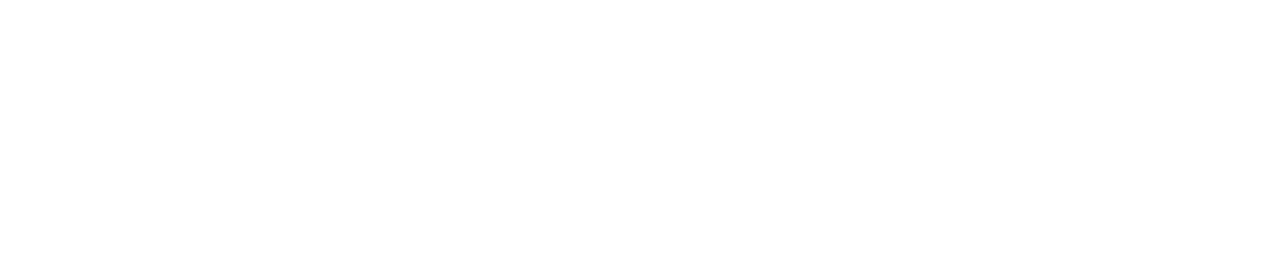
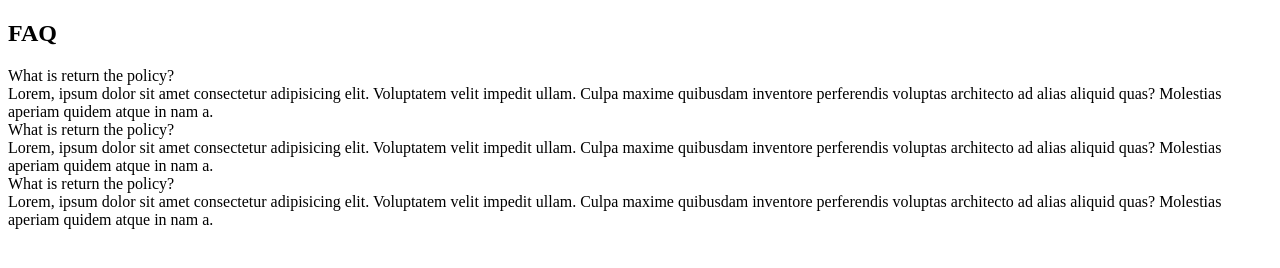
Before and after one commit to ptech12/js-projects, a plain HTML site: page accordian/index.html in a window 1280 px wide. Drawn offline with Linux system fonts and the light colour scheme; a web font is replaced by a local one.

Commit message:
Markup Done!

```diff
--- a/accordian/index.html
+++ b/accordian/index.html
@@ -19,7 +19,29 @@
     <script src="script.js" defer></script>
   </head>
   <body>
+    <div class="accoridan">
+        <h2 class="accordian-title">FAQ</h2>
 
-
+        <div class="content-container">
+            <div class="question">
+                What is return the policy?
+            </div>
+            <div class="answer">
+                Lorem, ipsum dolor sit amet consectetur adipisicing elit. Voluptatem velit impedit ullam. Culpa maxime quibusdam inventore perferendis voluptas architecto ad alias aliquid quas? Molestias aperiam quidem atque in nam a.
+            </div>
+            <div class="question">
+                What is return the policy?
+            </div>
+            <div class="answer">
+                Lorem, ipsum dolor sit amet consectetur adipisicing elit. Voluptatem velit impedit ullam. Culpa maxime quibusdam inventore perferendis voluptas architecto ad alias aliquid quas? Molestias aperiam quidem atque in nam a.
+            </div>
+            <div class="question">
+                What is return the policy?
+            </div>
+            <div class="answer">
+                Lorem, ipsum dolor sit amet consectetur adipisicing elit. Voluptatem velit impedit ullam. Culpa maxime quibusdam inventore perferendis voluptas architecto ad alias aliquid quas? Molestias aperiam quidem atque in nam a.
+            </div>
+        </div>
+    </div>
   </body>
 </html>
```
